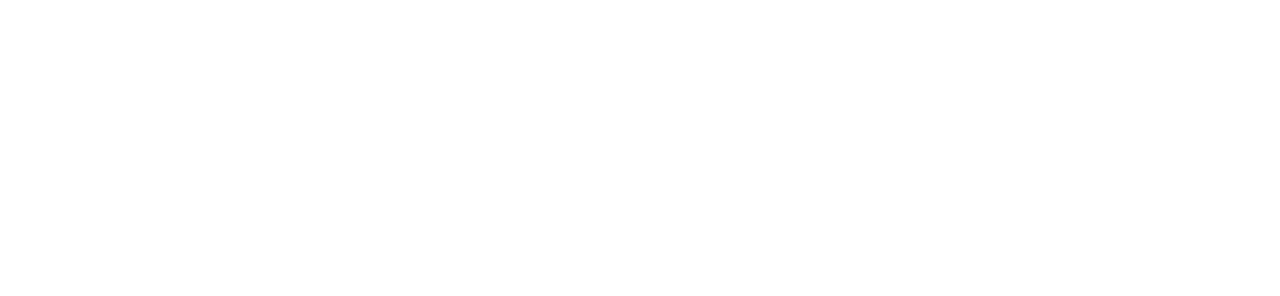
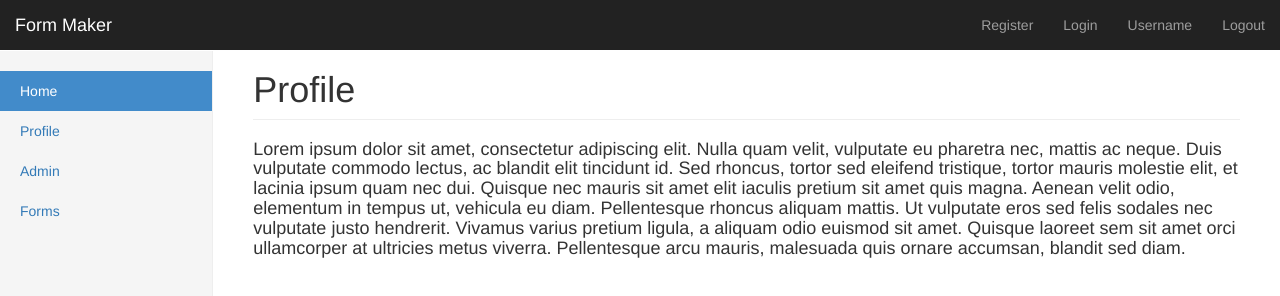
Before and after one commit to stevecourt/WebDevSpring2016, a website: page public/assignment/profile.html in a window 1280 px wide. Drawn offline with nearby package versions, Linux system fonts and the light colour scheme.

Commit message:
Added Bootstrap and jquery links, and Profile.htnl update.

```diff
--- a/public/assignment/profile.html
+++ b/public/assignment/profile.html
@@ -2,9 +2,85 @@
 <html lang="en">
 <head>
     <meta charset="UTF-8">
-    <title>Title</title>
+    <meta http-equiv="X-UA-Compatible" content="IE=edge">
+    <meta name="viewport" content="width=device-width, initial-scale=1">
+    <!-- The above 3 meta tags *must* come first in the head; any other head content must come *after* these tags -->
+    <meta name="description" content="Form Maker - Home">
+    <meta name="author" content="Stephen Court">
+
+    <title>Welcome!</title>
+
+    <!-- Latest compiled and minified CSS -->
+    <link rel="stylesheet" href="https://maxcdn.bootstrapcdn.com/bootstrap/3.3.6/css/bootstrap.min.css"
+          integrity="sha384-1q8mTJOASx8j1Au+a5WDVnPi2lkFfwwEAa8hDDdjZlpLegxhjVME1fgjWPGmkzs7" crossorigin="anonymous">
+
+    <!-- Custom styles for this temptyle.css -->
+    <link href="css/dashboard.css" rel="stylesheet">
 </head>
+
 <body>
+
+<!-- Top Menubar -->
+<nav class="navbar navbar-inverse navbar-fixed-top">
+    <div class="container-fluid">
+        <div class="navbar-header">
+            <button type="button" class="navbar-toggle collapsed" data-toggle="collapse" data-target="#navbar" aria-expanded="false" aria-controls="navbar">
+                <span class="sr-only">Toggle navigation</span>
+                <span class="icon-bar"></span>
+                <span class="icon-bar"></span>
+                <span class="icon-bar"></span>
+            </button>
+            <a class="navbar-brand" href="#">Form Maker</a>
+        </div>
+        <div id="navbar" class="navbar-collapse collapse">
+            <ul class="nav navbar-nav navbar-right">
+                <li><a href="#">Register</a></li>
+                <li><a href="#">Login</a></li>
+                <li><a href="#">Username</a></li>
+                <li><a href="#">Logout</a></li>
+            </ul>
+            <!--
+            <form class="navbar-form navbar-right">
+                <input type="text" class="form-control" placeholder="Search...">
+            </form>
+            -->
+        </div>
+    </div>
+</nav>
+
+<div class="container-fluid">
+    <div class="row">
+        <!-- Side Menubar -->
+        <div class="col-sm-3 col-md-2 sidebar">
+            <ul class="nav nav-sidebar">
+                <li class="active"><a href="home.html">Home <span class="sr-only">(current)</span></a></li>
+                <li><a href="profile.html">Profile</a></li>
+                <li><a href="admin.html">Admin</a></li>
+                <li><a href="forms.html">Forms</a></li>
+            </ul>
+        </div>
+        <!-- Page Content -->
+        <div class="col-sm-9 col-sm-offset-3 col-md-10 col-md-offset-2 main">
+            <h1 class="page-header">Profile</h1>
+
+            <h4>
+                Lorem ipsum dolor sit amet, consectetur adipiscing elit. Nulla quam velit, vulputate eu pharetra nec,
+                mattis ac neque. Duis vulputate commodo lectus, ac blandit elit tincidunt id. Sed rhoncus, tortor sed eleifend
+                tristique, tortor mauris molestie elit, et lacinia ipsum quam nec dui. Quisque nec mauris sit amet elit iaculis
+                pretium sit amet quis magna. Aenean velit odio, elementum in tempus ut, vehicula eu diam. Pellentesque rhoncus
+                aliquam mattis. Ut vulputate eros sed felis sodales nec vulputate justo hendrerit. Vivamus varius pretium ligula,
+                a aliquam odio euismod sit amet. Quisque laoreet sem sit amet orci ullamcorper at ultricies metus viverra.
+                Pellentesque arcu mauris, malesuada quis ornare accumsan, blandit sed diam.
+            </h4>
+        </div>
+    </div>
+</div>
+
+<!-- Bootstrap core JavaScript
+================================================== -->
+<!-- Placed at the end of the document so the pages load faster -->
+<script src="https://code.jquery.com/jquery-1.12.0.min.js"></script>
+<script src="https://maxcdn.bootstrapcdn.com/bootstrap/3.3.6/js/bootstrap.min.js"></script>
 
 </body>
 </html>
```
Also changed, not shown: public/assignment/home.html (+12 -6 lines).
